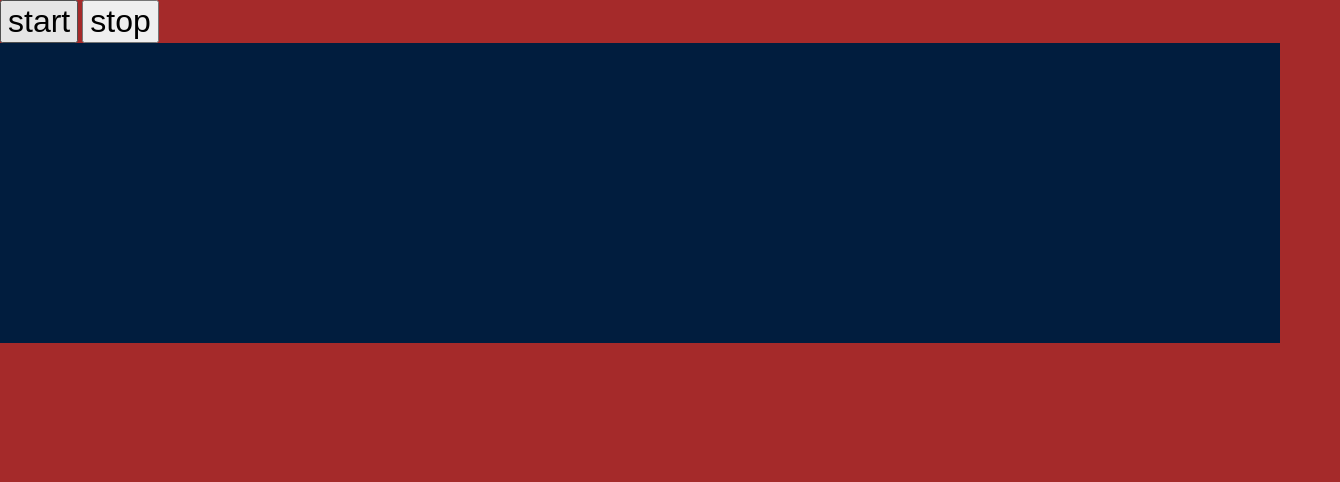
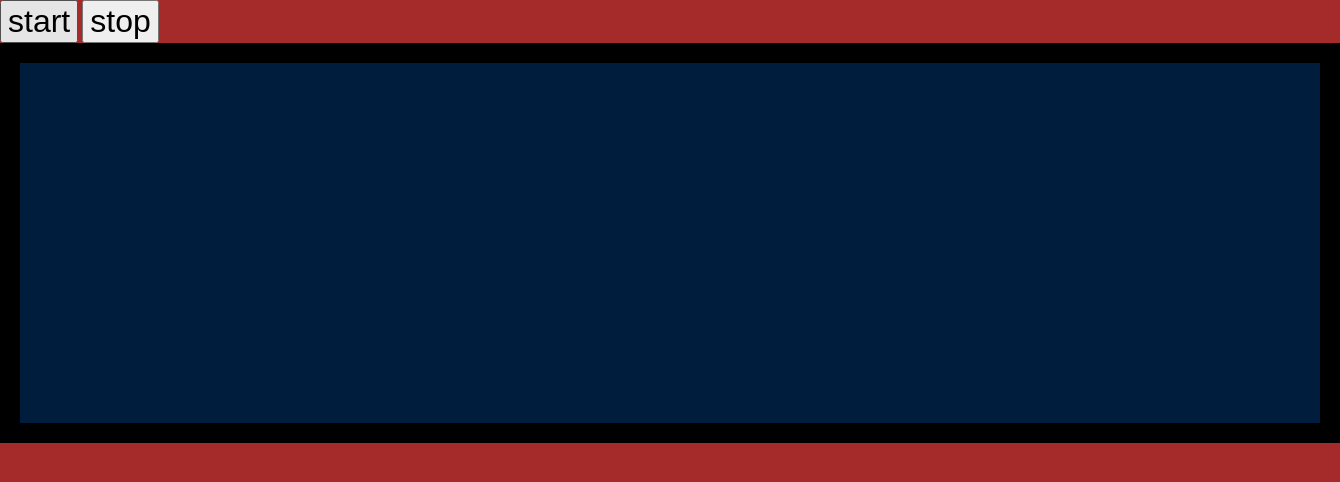
Before and after one commit to zhenyanghua/effects, a website: page snow/index.html in a window 1280 px wide. Shown: the whole page, 1340 px wide, since content can reach past the window. Drawn offline with Linux system fonts and the light colour scheme.

Commit message:
Fixed spacing issue

```diff
--- a/snow/index.html
+++ b/snow/index.html
@@ -14,12 +14,14 @@
         font-size: 2rem;
       }
       #snowbox {
-        width: 100%;
+        width: calc(100% - 40px);
         height: 300px;
         /*position: relative;*/
         top: 50px;
         left: 0;
         background-color: #011d3e;
+        padding: 30px;
+        border: 20px black solid;
       }
     </style>
     <title>Snow Effect</title>
--- a/snow/package.json
+++ b/snow/package.json
@@ -1,6 +1,6 @@
 {
   "name": "effect-snow",
-  "version": "1.0.6",
+  "version": "1.0.7",
   "description": "A scene of snow as background",
   "main": "dist/snow.min.js",
   "module": "dist/snow.esm.js",
--- a/snow/src/Snow.js
+++ b/snow/src/Snow.js
@@ -30,7 +30,9 @@ class Snow {
     }
 
     const container = document.createElement('div');
-    container.style.cssText = 'position: relative; top: 0; left: 0; justify-self: start; align-self: start;';
+    const topOffset = window.getComputedStyle(node).getPropertyValue('padding-top');
+    const leftOffset = window.getComputedStyle(node).getPropertyValue('padding-left');
+    container.style.cssText = `position: relative; top: -${topOffset}; left: -${leftOffset}; justify-self: start; align-self: start;`;
 
     const canvas = document.createElement('canvas');
     canvas.setAttribute('width', node.clientWidth);
```
